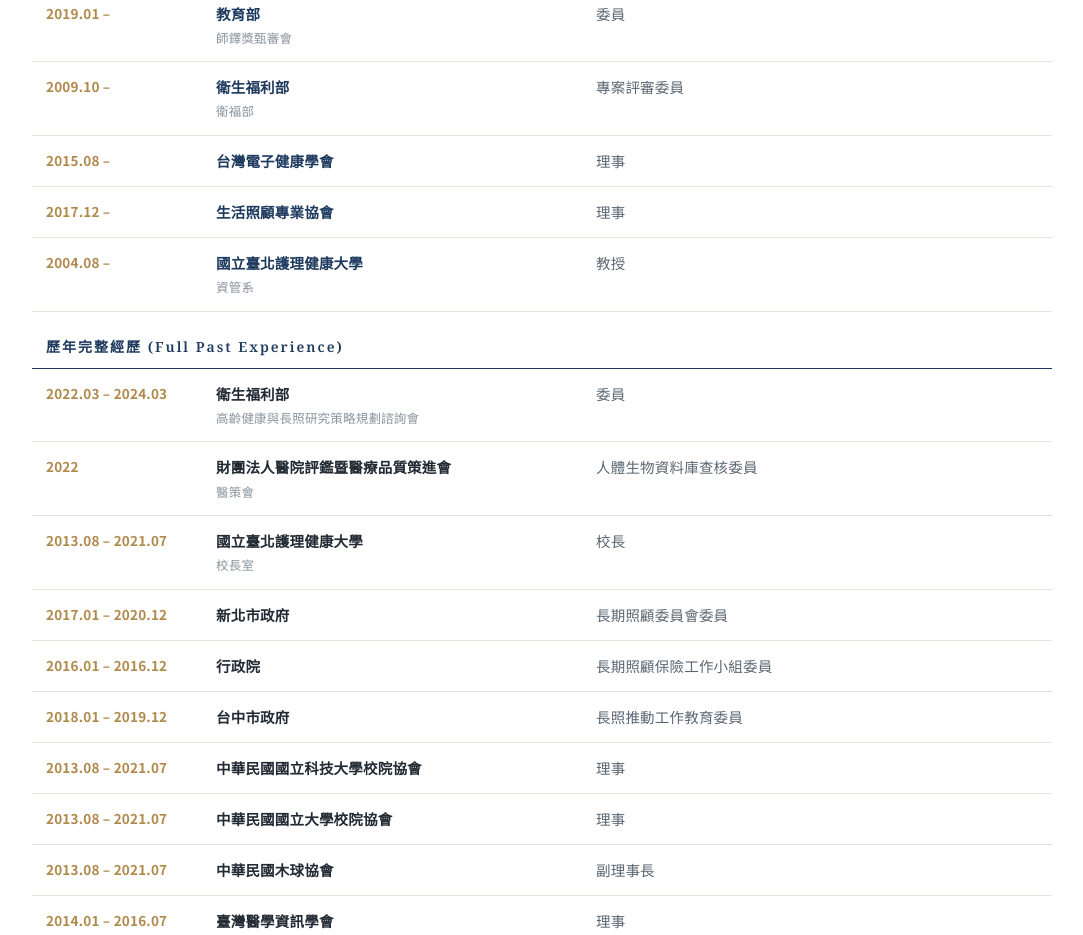
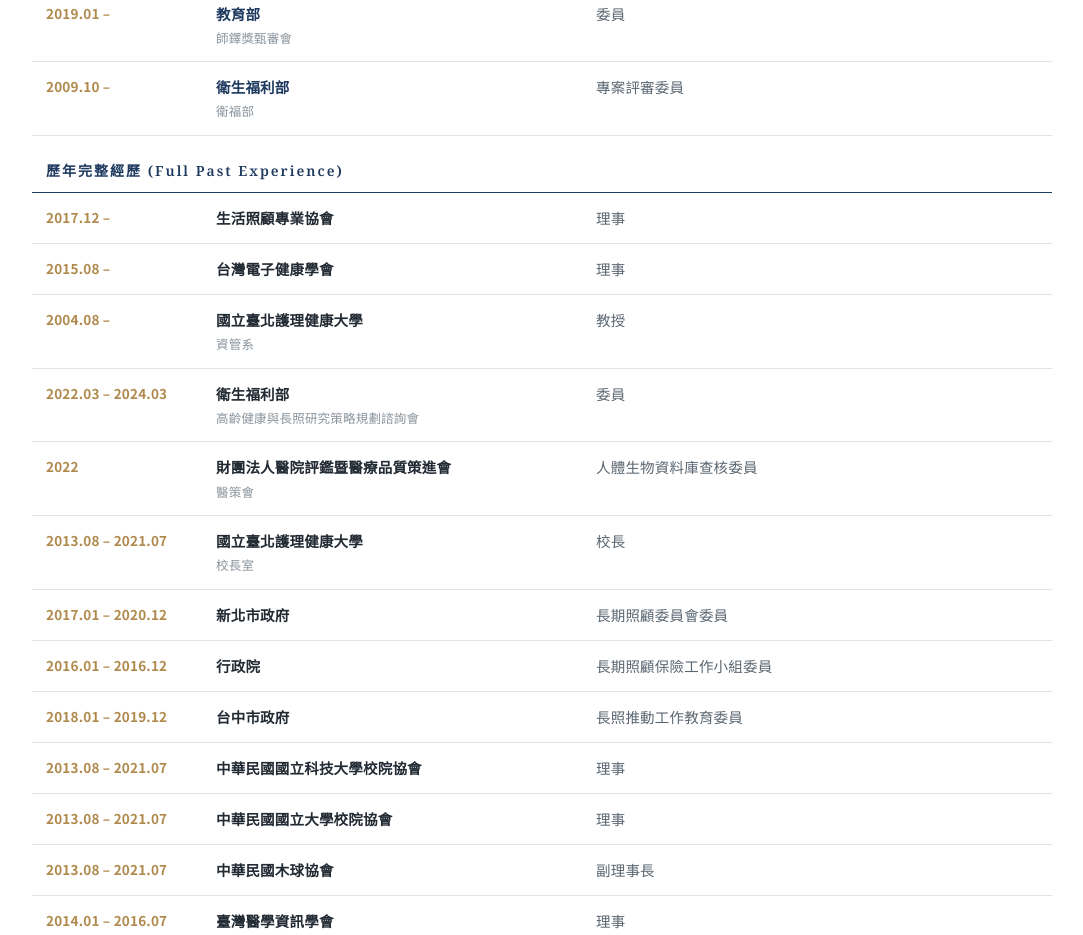
Before and after one commit to NCHSIEH/nchsieh.github.io, a plain HTML site: page index.html in a window 1280 px wide. Shown: the part 2135-3070 px from the top of the page, without its empty margins (98-1181 px from the left). Drawn offline with nearby package versions, Linux system fonts and the light colour scheme.

Commit message:
Move Life Care, e-Health Association Director, and NTUNHS IM Professor roles to Full Past Experience

```diff
--- a/index.html
+++ b/index.html
@@ -255,12 +255,12 @@
           <tr class="cur"><td class="c-yr">2014.01 –</td><td class="c-org"><span class="zh">教育部 <small>全國健康照護產學合作中心</small></span><span class="en">Ministry of Education</span></td><td class="c-role"><span class="zh">主持人</span><span class="en">Center Director</span></td></tr>
           <tr class="cur"><td class="c-yr">2019.01 –</td><td class="c-org"><span class="zh">教育部 <small>師鐸獎甄審會</small></span><span class="en">Ministry of Education</span></td><td class="c-role"><span class="zh">委員</span><span class="en">Review Committee Member</span></td></tr>
           <tr class="cur"><td class="c-yr">2009.10 –</td><td class="c-org"><span class="zh">衛生福利部 <small>衛福部</small></span><span class="en">Ministry of Health and Welfare</span></td><td class="c-role"><span class="zh">專案評審委員</span><span class="en">Project Review Committee Member</span></td></tr>
-          <tr class="cur"><td class="c-yr">2015.08 –</td><td class="c-org"><span class="zh">台灣電子健康學會</span><span class="en">Taiwan e-Health Association</span></td><td class="c-role"><span class="zh">理事</span><span class="en">Director</span></td></tr>
-          <tr class="cur"><td class="c-yr">2017.12 –</td><td class="c-org"><span class="zh">生活照顧專業協會</span><span class="en">Life Care Professional Association</span></td><td class="c-role"><span class="zh">理事</span><span class="en">Director</span></td></tr>
-          <tr class="cur"><td class="c-yr">2004.08 –</td><td class="c-org"><span class="zh">國立臺北護理健康大學 <small>資管系</small></span><span class="en">NTUNHS <small>Dept. of Information Management</small></span></td><td class="c-role"><span class="zh">教授</span><span class="en">Professor</span></td></tr>
 
           <!-- 2. 歷年經歷 Full Past Experience -->
           <tr class="grp"><td colspan="3"><span class="zh">歷年完整經歷 (Full Past Experience)</span><span class="en">Past Roles</span></td></tr>
+          <tr><td class="c-yr">2017.12 –</td><td class="c-org"><span class="zh">生活照顧專業協會</span><span class="en">Life Care Professional Association</span></td><td class="c-role"><span class="zh">理事</span><span class="en">Director</span></td></tr>
+          <tr><td class="c-yr">2015.08 –</td><td class="c-org"><span class="zh">台灣電子健康學會</span><span class="en">Taiwan e-Health Association</span></td><td class="c-role"><span class="zh">理事</span><span class="en">Director</span></td></tr>
+          <tr><td class="c-yr">2004.08 –</td><td class="c-org"><span class="zh">國立臺北護理健康大學 <small>資管系</small></span><span class="en">NTUNHS <small>Dept. of Information Management</small></span></td><td class="c-role"><span class="zh">教授</span><span class="en">Professor</span></td></tr>
           <tr><td class="c-yr">2022.03 – 2024.03</td><td class="c-org"><span class="zh">衛生福利部 <small>高齡健康與長照研究策略規劃諮詢會</small></span><span class="en">Ministry of Health and Welfare</span></td><td class="c-role"><span class="zh">委員</span><span class="en">Advisory Committee Member</span></td></tr>
           <tr><td class="c-yr">2022</td><td class="c-org"><span class="zh">財團法人醫院評鑑暨醫療品質策進會 <small>醫策會</small></span><span class="en">Joint Commission of Taiwan <small>JCT</small></span></td><td class="c-role"><span class="zh">人體生物資料庫查核委員</span><span class="en">Biobank Audit Committee Member</span></td></tr>
           <tr><td class="c-yr">2013.08 – 2021.07</td><td class="c-org"><span class="zh">國立臺北護理健康大學 <small>校長室</small></span><span class="en">NTUNHS <small>President's Office</small></span></td><td class="c-role"><span class="zh">校長</span><span class="en">President</span></td></tr>
```
